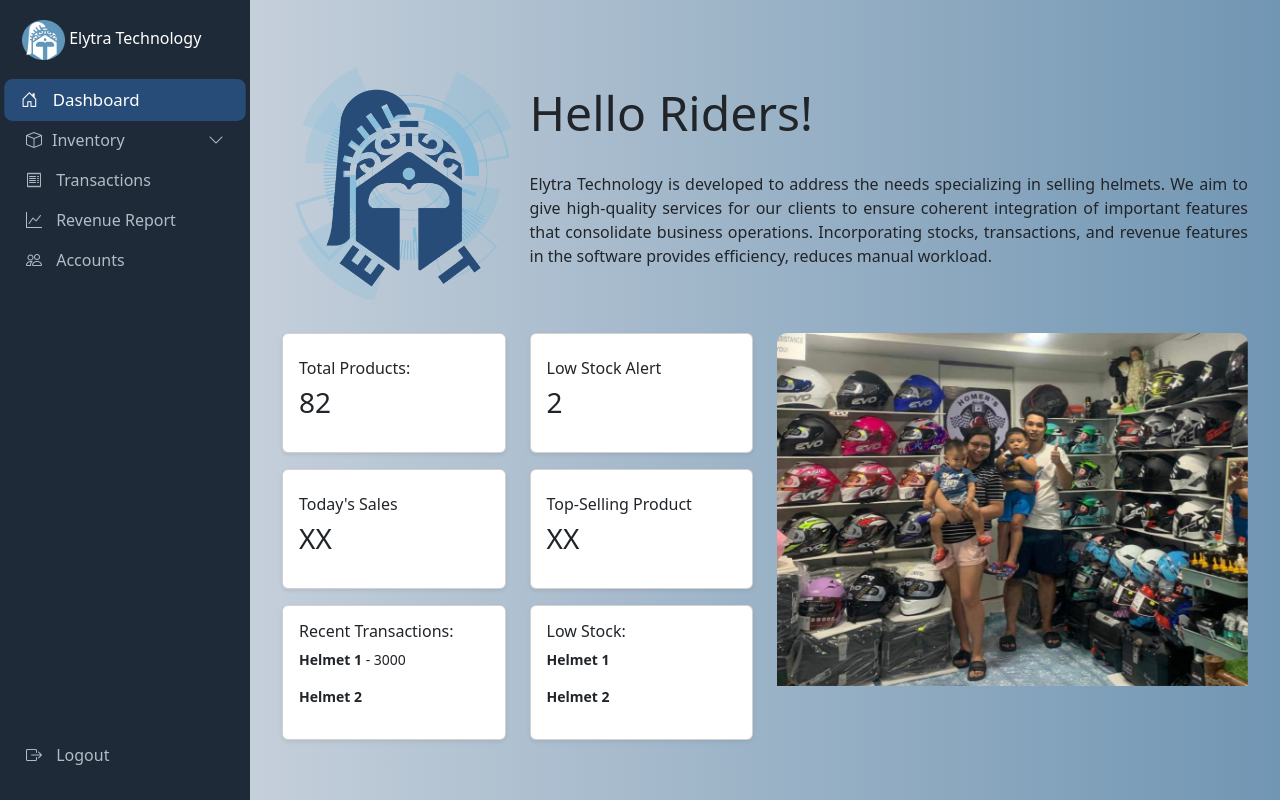
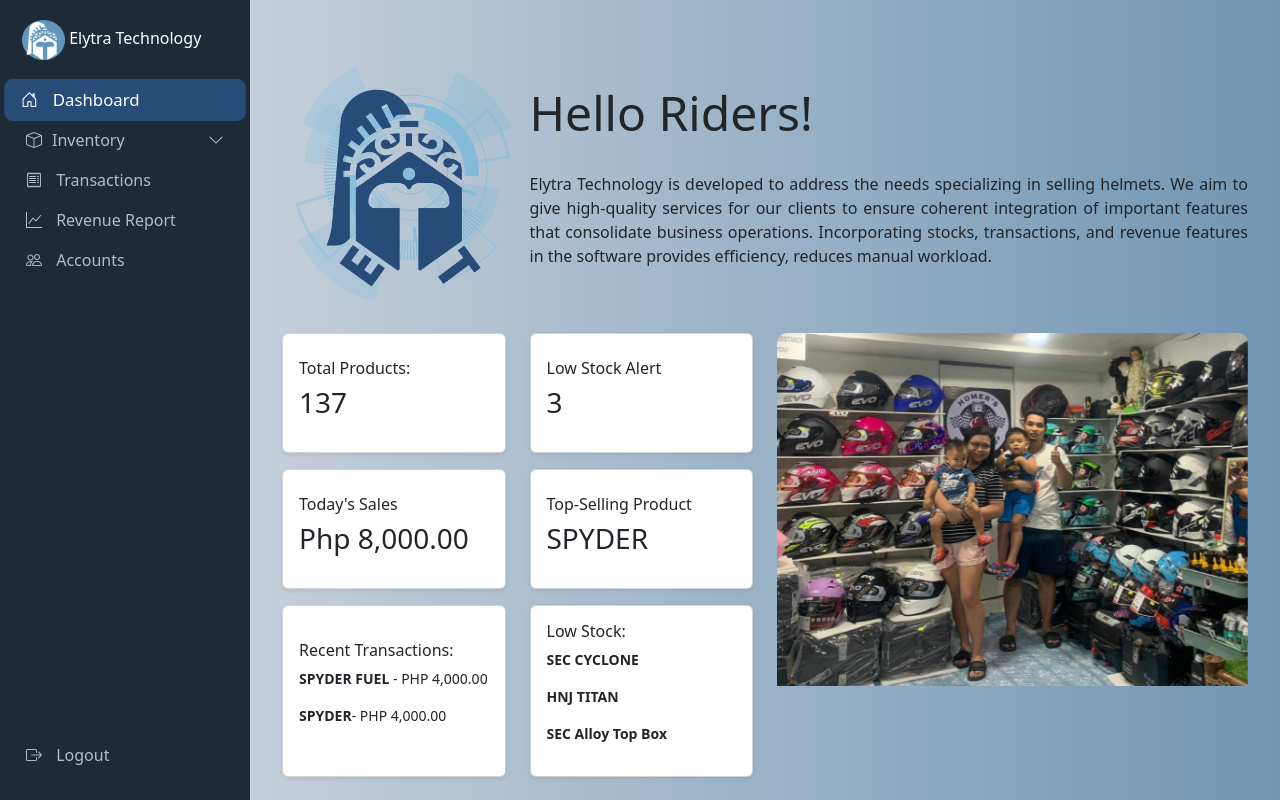
Before and after one commit to jc-pogi/chano, a Django app: page /dashboard/ in a window 1280 px wide. Run offline with Django 5.2, Linux system fonts and the light colour scheme.

Commit message:
Fixed yung mga naka display na data
sa dashboard and revenue

```diff
--- a/etms_portal/etms_app/templates/dashboard.html
+++ b/etms_portal/etms_app/templates/dashboard.html
@@ -38,41 +38,42 @@
                     <div class="col-md-6 mb-3">
                         <div class="card p-3 shadow-sm h-100 d-flex flex-column justify-content-center" style="min-height: 120px;">
                             <h6>Total Products:</h6>
-                            <h3>82</h3>
+                            <h3>137</h3>
                         </div>
                     </div>
                     <div class="col-md-6 mb-3">
                         <div class="card p-3 shadow-sm h-100 d-flex flex-column justify-content-center" style="min-height: 120px;">
                             <h6>Low Stock Alert</h6>
-                            <h3>2</h3>
+                            <h3>3</h3>
                         </div>
                     </div>
                     <div class="col-md-6 mb-3">
                         <div class="card p-3 shadow-sm h-100 d-flex flex-column justify-content-center" style="min-height: 120px;">
                             <h6>Today's Sales</h6>
-                            <h3>XX</h3>
+                            <h3>Php 8,000.00</h3>
                         </div>
                     </div>
                     <div class="col-md-6 mb-3">
                         <div class="card p-3 shadow-sm h-100 d-flex flex-column justify-content-center" style="min-height: 120px;">
                             <h6>Top-Selling Product</h6>
-                            <h3>XX</h3>
+                            <h3>SPYDER</h3>
                         </div>
                     </div>
                     <!-- Recent Transactions Below Today's Sales -->
                     <div class="col-md-6 mb-3">
                         <div class="card p-3 shadow-sm h-100 d-flex flex-column justify-content-center" style="min-height: 120px;">
                             <h6>Recent Transactions:</h6>
-                            <p style="font-size: 14px;"><strong>Helmet 1</strong> - 3000</p>
-                            <p style="font-size: 14px;"><strong>Helmet 2</strong></p>
+                            <p style="font-size: 14px;"><strong>SPYDER FUEL</strong> - PHP 4,000.00</p>
+                            <p style="font-size: 14px;"><strong>SPYDER</strong>- PHP 4,000.00</p>
                         </div>
                     </div>
                     <!-- Low Stock Below Top-Selling Product -->
                     <div class="col-md-6 mb-3">
                         <div class="card p-3 shadow-sm h-100 d-flex flex-column justify-content-center" style="min-height: 120px;">
                             <h6>Low Stock:</h6>
-                            <p style="font-size: 14px;"><strong>Helmet 1</strong></p>
-                            <p style="font-size: 14px;"><strong>Helmet 2</strong></p>
+                            <p style="font-size: 14px;"><strong>SEC CYCLONE</strong></p>
+                            <p style="font-size: 14px;"><strong>HNJ TITAN</strong></p>
+                            <p style="font-size: 14px;"><strong>SEC Alloy Top Box</strong></p>
                         </div>
                     </div>
                 </div>
```
Also changed, not shown: etms_portal/etms_app/templates/revenue.html (+8 -8 lines).
